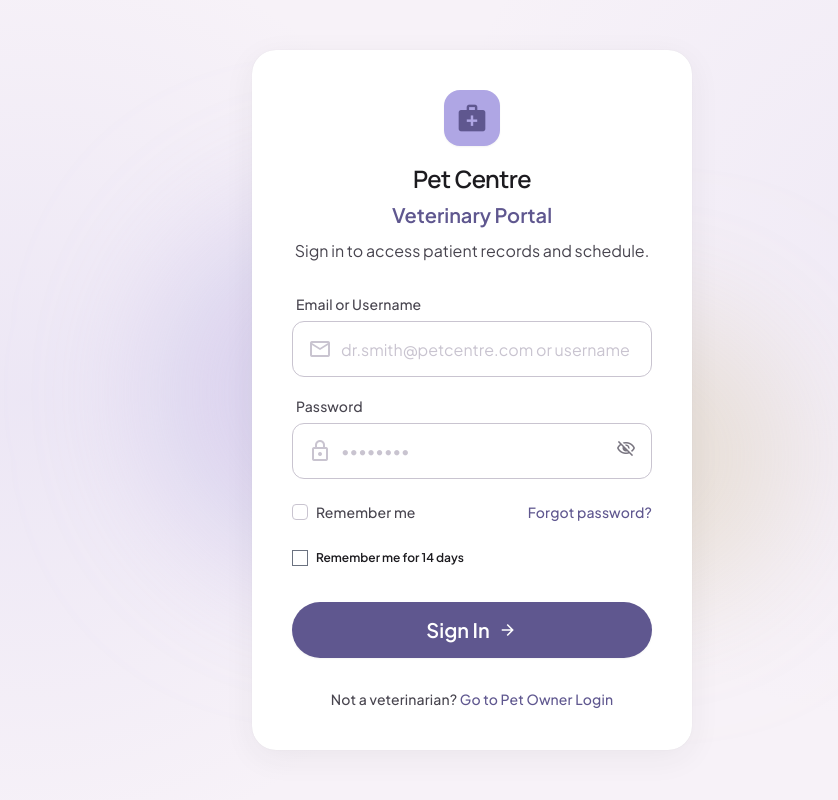
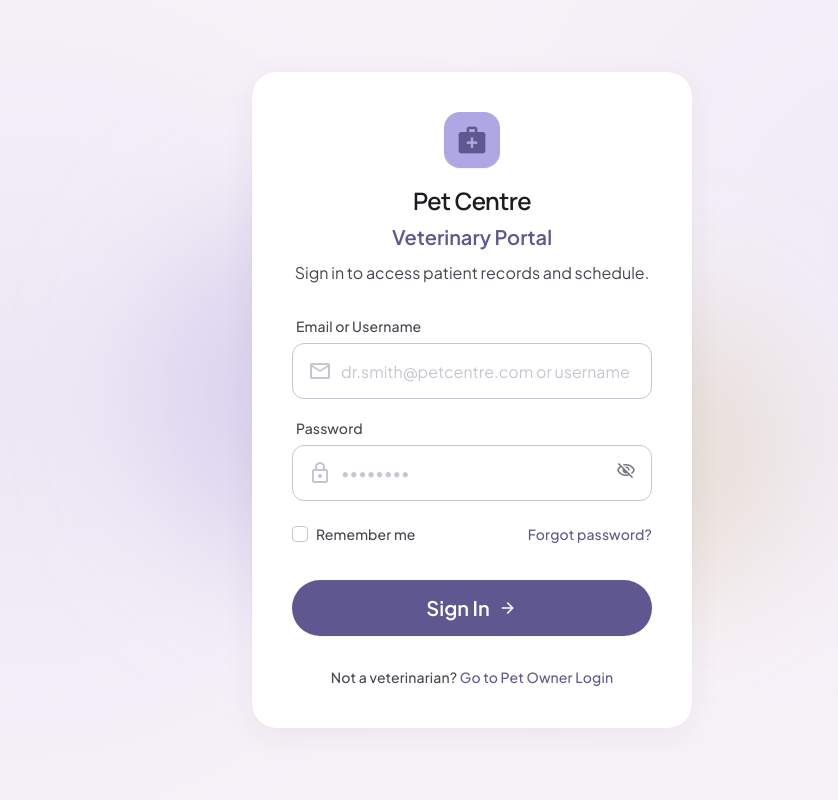
Before and after one commit to RashiBista/PetCenter, a Django app: page /login/veterinary/ in a window 1280 px wide. Shown: the whole page, without its empty margins (168-1006 px from the left). Run offline with Django 5.2, Linux system fonts and the light colour scheme; parts of the project's set-up code (start-up, migrations or seed data) failed here and were passed over; some libraries are stand-ins or nearby versions.

Commit message:
Fixed remember me

```diff
--- a/PetCentre_RegistrationSystem/templates/core/admin_login.html
+++ b/PetCentre_RegistrationSystem/templates/core/admin_login.html
@@ -150,7 +150,7 @@
 <div class="flex items-center justify-between pt-2">
 <label class="flex items-center gap-2 cursor-pointer group">
 <div class="relative flex items-center justify-center">
-<input class="peer sr-only" type="checkbox"/>
+<input class="peer sr-only" type="checkbox" name="remember_me"/>
 <div class="w-5 h-5 rounded border border-outline-variant peer-checked:bg-primary peer-checked:border-primary transition-colors flex items-center justify-center">
 <span class="material-symbols-outlined text-[14px] text-on-primary opacity-0 peer-checked:opacity-100 transition-opacity" style="font-variation-settings: 'FILL' 1;">check</span>
 </div>
@@ -160,10 +160,6 @@
 <a class="font-label-md text-label-md text-primary hover:text-primary-fixed-dim transition-colors" href="{% url 'core:forgot_password' %}">Forgot password?</a>
 </div>
 <!-- Login Button -->
-<label class="flex items-center gap-2 cursor-pointer mb-4">
-<input type="checkbox" name="remember_me" class="accent-primary w-4 h-4"/>
-<span class="font-label-sm text-label-sm text-on-surface">Remember me for 14 days</span>
-</label>
 <button class="w-full h-14 rounded-full bg-primary text-on-primary font-title-lg text-title-lg hover:bg-surface-tint shadow-md hover:shadow-lg hover:-translate-y-[1px] active:translate-y-[1px] active:shadow-sm transition-all duration-200 flex items-center justify-center gap-2 mt-8" type="submit">
                 Sign In Securely
                 <span class="material-symbols-outlined text-[20px]">arrow_forward</span>
--- a/PetCentre_RegistrationSystem/templates/core/pet_owner_login.html
+++ b/PetCentre_RegistrationSystem/templates/core/pet_owner_login.html
@@ -170,7 +170,7 @@
 <!-- Action Button -->
 <label class="flex items-center gap-2 cursor-pointer mb-4">
 <input type="checkbox" name="remember_me" class="accent-primary w-4 h-4"/>
-<span class="font-label-sm text-label-sm text-on-surface">Remember me for 14 days</span>
+<span class="font-label-sm text-label-sm text-on-surface">Remember me</span>
 </label>
 <button class="w-full h-12 bg-primary text-on-primary rounded-full font-label-md text-label-md flex items-center justify-center gap-2 hover:bg-on-primary-fixed-variant transition-all duration-300 shadow-[inset_0_1px_0_rgba(255,255,255,0.2),0_4px_12px_rgba(95,87,143,0.25)] hover:shadow-[inset_0_1px_0_rgba(255,255,255,0.2),0_6px_16px_rgba(95,87,143,0.35)] active:scale-[0.98]" type="submit">
 <span>Login</span>
--- a/PetCentre_RegistrationSystem/templates/core/pharmacy_login.html
+++ b/PetCentre_RegistrationSystem/templates/core/pharmacy_login.html
@@ -145,7 +145,7 @@
 </div>
 <label class="flex items-center gap-2 cursor-pointer mb-2">
 <input type="checkbox" name="remember_me" class="accent-primary w-4 h-4"/>
-<span class="font-label-sm text-label-sm text-on-surface">Remember me for 14 days</span>
+<span class="font-label-sm text-label-sm text-on-surface">Remember me</span>
 </label>
 <button class="w-full h-14 bg-primary text-on-primary font-title-lg text-title-lg rounded-full shadow-sm hover:shadow-md hover:bg-opacity-90 active:scale-[0.98] transition-all duration-200 flex items-center justify-center gap-2 mt-2" type="submit">
 <span>Sign In</span>
--- a/PetCentre_RegistrationSystem/templates/core/veterinary_login.html
+++ b/PetCentre_RegistrationSystem/templates/core/veterinary_login.html
@@ -159,16 +159,12 @@
 <!-- Options -->
 <div class="flex items-center justify-between mt-1 mb-2">
 <label class="flex items-center gap-2 cursor-pointer group">
-<input class="w-4 h-4 rounded border-outline-variant text-primary focus:ring-primary focus:ring-offset-surface-container-lowest bg-surface-container-lowest cursor-pointer transition-colors" type="checkbox"/>
+<input class="w-4 h-4 rounded border-outline-variant text-primary focus:ring-primary focus:ring-offset-surface-container-lowest bg-surface-container-lowest cursor-pointer transition-colors" type="checkbox" name="remember_me"/>
 <span class="font-label-md text-label-md text-on-surface-variant group-hover:text-on-surface transition-colors">Remember me</span>
 </label>
 <a class="font-label-md text-label-md text-primary hover:text-primary-container transition-colors" href="{% url 'core:forgot_password' %}">Forgot password?</a>
 </div>
 <!-- Submit Action -->
-<label class="flex items-center gap-2 cursor-pointer mb-2">
-<input type="checkbox" name="remember_me" class="accent-primary w-4 h-4"/>
-<span class="font-label-sm text-label-sm text-on-surface">Remember me for 14 days</span>
-</label>
 <button class="w-full h-14 bg-primary text-on-primary font-title-lg text-title-lg rounded-full shadow-sm hover:shadow-md hover:bg-opacity-90 active:scale-[0.98] transition-all duration-200 flex items-center justify-center gap-2 mt-2" type="submit">
 <span>Sign In</span>
 <span class="material-symbols-outlined text-[20px]">arrow_forward</span>
```
